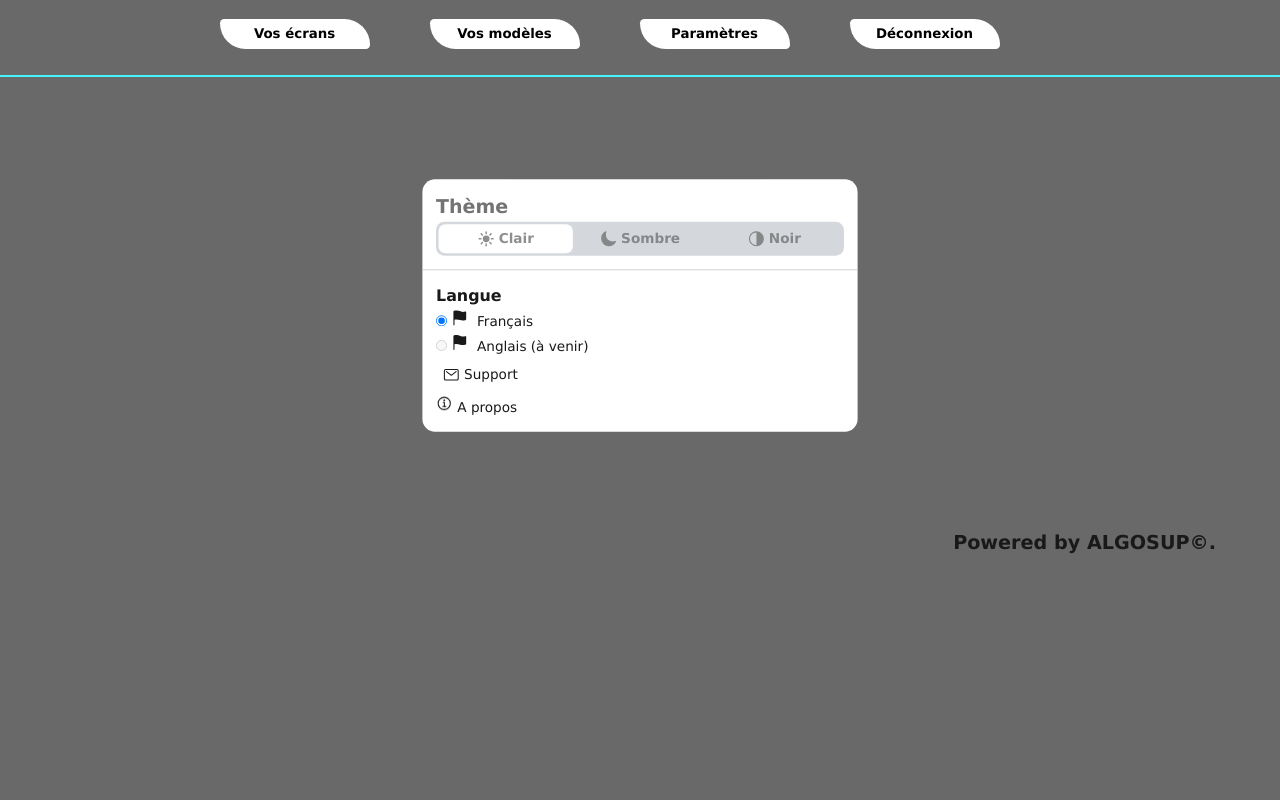
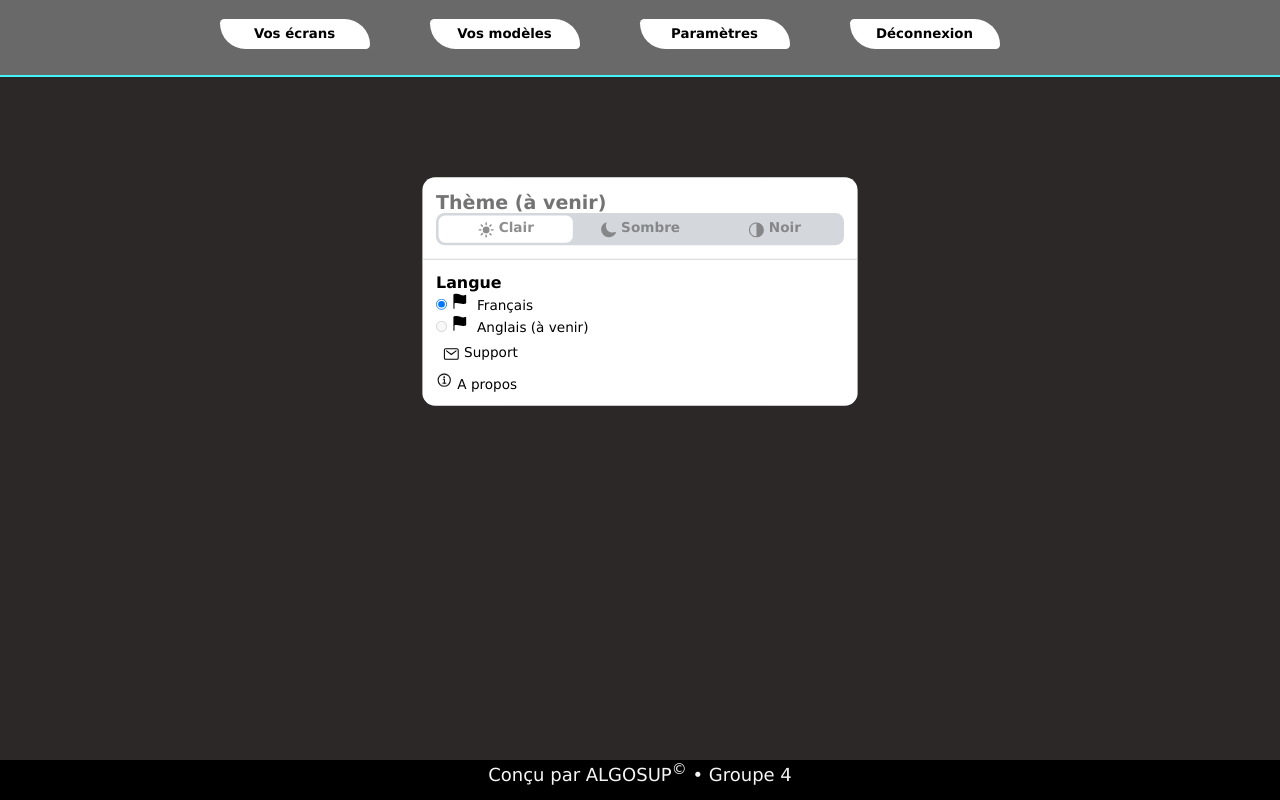
Before and after one commit to algosup/2022-2023-project-2-factory-display-Project-4-group, a website: page public/settings.html in a window 1280 px wide. Drawn offline with nearby package versions, Linux system fonts and the light colour scheme.

Commit message:
Last change for settings page

```diff
--- a/public/css/settings.css
+++ b/public/css/settings.css
@@ -79,15 +79,18 @@
 	--c-bg-button: #343844;
 }
 
-body {
+/* body {
 	font-family: sans-serif;
 	line-height: 1.5;
 	justify-content: center;
 	background-color: var(--c-bg-body);
 	transform: background-color 1s ease;
 	color: var(--c-text-primary);
+} */
+
+body {
+    background-color: #2d2828;
 }
-
 .menu {
 	width: 40vw;
 	margin-top: 80px;
@@ -196,16 +199,14 @@ ion-icon {
 	margin-top: 2px;
 }
 
-.menu-footer {
-	width: 95vw;
+.footer {
+	height: 5vh;
+	width: 100vw;
 	position: absolute;
-
+	text-align: center;
+	bottom: 0;
+	padding: 0;
+	color: whitesmoke;
+	background-color: black;
+	font-size: large;
 }
-
-.menu-footer-item-title {
-	margin-top: 75px;
-	height: 10vh;
-	text-align: end;
-	font-size: 1.2rem;
-	font-weight: 700;
-}
--- a/public/settings.html
+++ b/public/settings.html
@@ -29,7 +29,7 @@
 	<div class="border"></div>
 		<div class="menu">
 		<div class="menu-header">
-			<h2 class="menu-header-title">Thème</h2>
+			<h2 class="menu-header-title">Thème (à venir)</h2>
 			<div class="theme-switcher">
 				<input type="radio" id="light-theme" name="themes" checked />
 				<label for="light-theme">
@@ -37,13 +37,13 @@
 						<ion-icon name="sunny"></ion-icon> Clair
 					</span>
 				</label>
-				<input type="radio" id="dark-theme" name="themes" />
+				<input type="radio" id="dark-theme" name="themes" disabled/>
 				<label for="dark-theme">
 					<span>
 						<ion-icon name="moon"></ion-icon> Sombre
 					</span>
 				</label>
-				<input type="radio" id="black-theme" name="themes" />
+				<input type="radio" id="black-theme" name="themes" disabled/>
 				<label for="black-theme">
 					<span>
 						<ion-icon name="contrast"></ion-icon> Noir
@@ -83,10 +83,8 @@
 		</div>
 	</div>
 	<div>
-		<div class="menu-footer">
-			<div class="menu-footer-item">
-				<h3 class="menu-footer-item-title">Powered by ALGOSUP©.</h3>
-			</div>
+		<div class="footer">
+			<p>Conçu par ALGOSUP<sup>©</sup> • Groupe 4</p>
 		</div>
 	</div>
 	</body>
```
